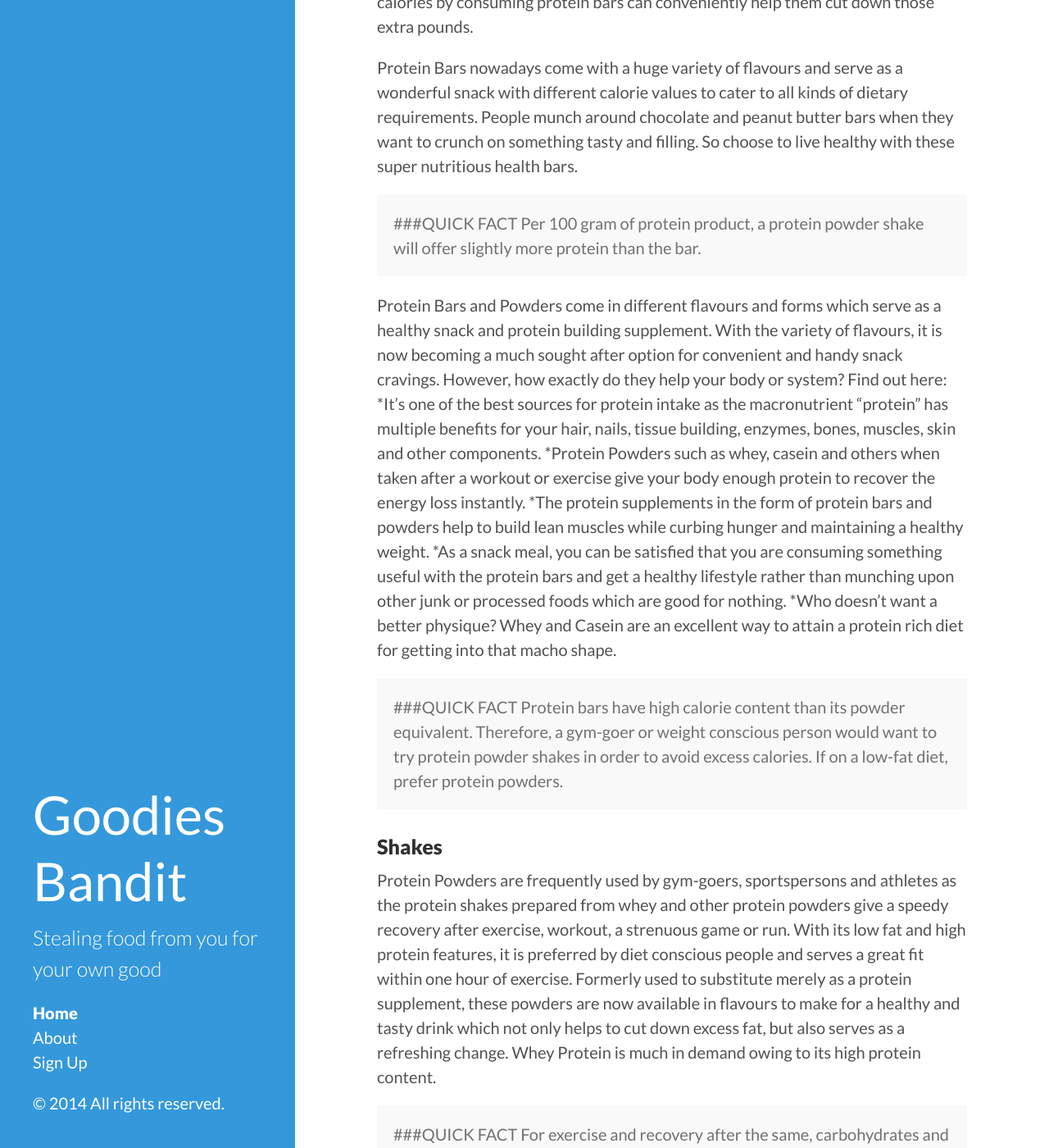
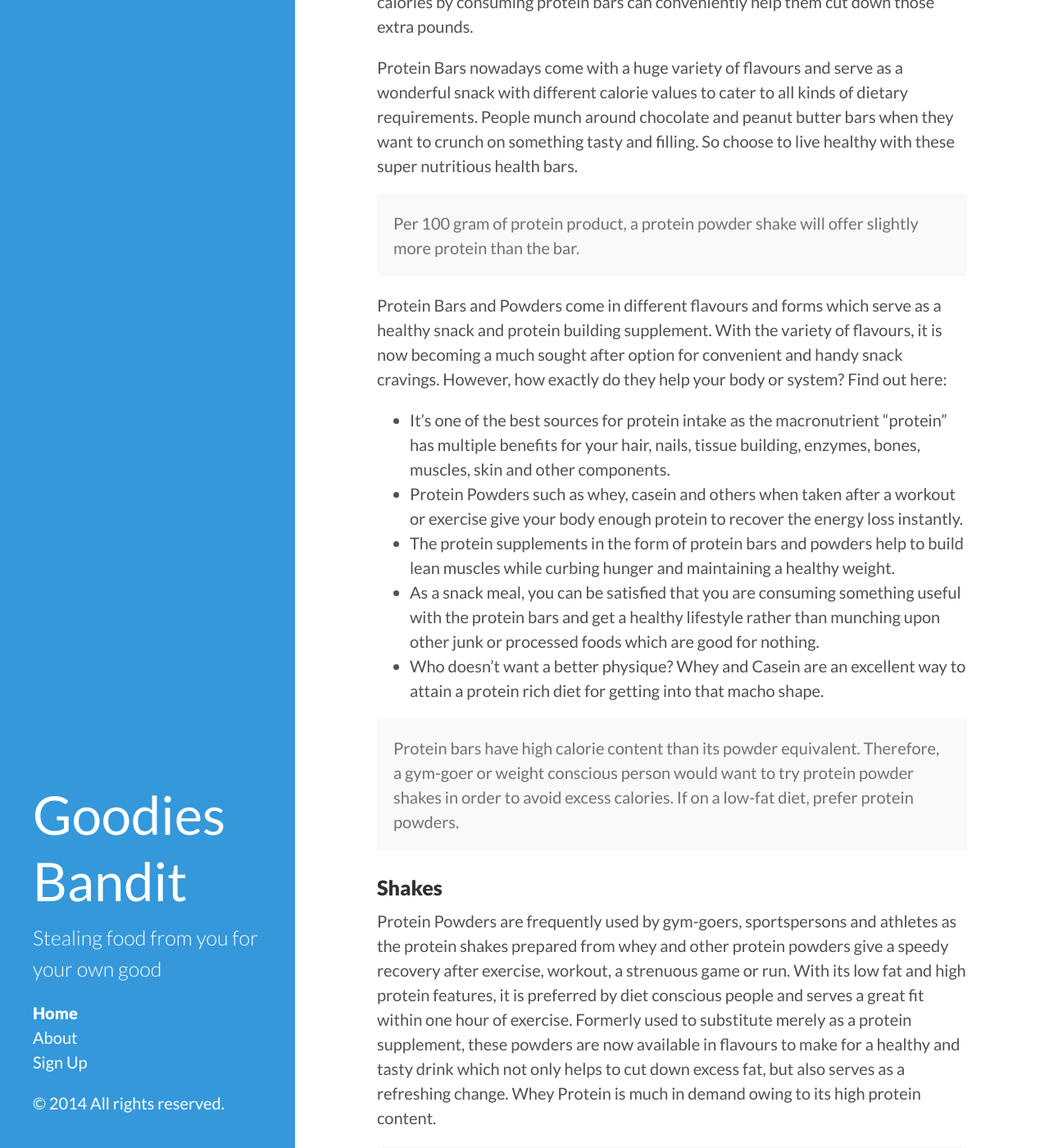
Before and after one commit to mgrowan/GoodiesBanditBlog, a Jekyll site: the page built from index.html, in a window 1280 px wide and 1400 px high, scrolled down 483 px. Shown: the whole window at 82% size. Built offline with Jekyll 4.4.1, drawn with Linux system fonts in a browser that asks for light colours; Markdown is read by kramdown in place of the engine named in the settings; the list of posts is cut into pages by our own code; some of the changed text lies outside the part shown.

Commit message:
Updated Protein post

```diff
--- a/_posts/2014-09-01-Protein-Shakes-Protein-Bars-or-No-Protein.md
+++ b/_posts/2014-09-01-Protein-Shakes-Protein-Bars-or-No-Protein.md
@@ -12,32 +12,30 @@ People who are on a diet or weight conscious generally include these protein bar
 Protein Bars nowadays come with a huge variety of flavours and serve as a wonderful snack with different calorie values to cater to all kinds of dietary requirements. People munch around chocolate and peanut butter bars when they want to crunch on something tasty and filling. So choose to live healthy with these super nutritious health bars.
 
 <p class="message">
-    ###QUICK FACT
     Per 100 gram of protein product, a protein powder shake will offer slightly more protein than the bar.
 </p>
 
 Protein Bars and Powders come in different flavours and forms which serve as a healthy snack and protein building supplement. With the variety of flavours, it is now becoming a much sought after option for convenient and handy snack cravings. However, how exactly do they help your body or system? Find out here:
-*It’s one of the best sources for protein intake as the macronutrient “protein” has multiple benefits for your hair, nails, tissue building, enzymes, bones, muscles, skin and other components.
-*Protein Powders such as whey, casein and others when taken after a workout or exercise give your body enough protein to recover the energy loss instantly.
-*The protein supplements in the form of protein bars and powders help to build lean muscles while curbing hunger and maintaining a healthy weight.
-*As a snack meal, you can be satisfied that you are consuming something useful with the protein bars and get a healthy lifestyle rather than munching upon other junk or processed foods which are good for nothing.
-*Who doesn’t want a better physique? Whey and Casein are an excellent way to attain a protein rich diet for getting into that macho shape.
+<ul>
+    <li>It’s one of the best sources for protein intake as the macronutrient “protein” has multiple benefits for your hair, nails, tissue building, enzymes, bones, muscles, skin and other components.</li>
+    <li>Protein Powders such as whey, casein and others when taken after a workout or exercise give your body enough protein to recover the energy loss instantly.</li>
+    <li>The protein supplements in the form of protein bars and powders help to build lean muscles while curbing hunger and maintaining a healthy weight.</li>
+    <li>As a snack meal, you can be satisfied that you are consuming something useful with the protein bars and get a healthy lifestyle rather than munching upon other junk or processed foods which are good for nothing.</li>
+    <li>Who doesn’t want a better physique? Whey and Casein are an excellent way to attain a protein rich diet for getting into that macho shape.</li>
+</ul>
 <p class="message">
-    ###QUICK FACT
     Protein bars have high calorie content than its powder equivalent. Therefore, a gym-goer or weight conscious person would want to try protein powder shakes in order to avoid excess calories. If on a low-fat diet, prefer protein powders.
 </p>
 ###Shakes
 Protein Powders are frequently used by gym-goers, sportspersons and athletes as the protein shakes prepared from whey and other protein powders give a speedy recovery after exercise, workout, a strenuous game or run. With its low fat and high protein features, it is preferred by diet conscious people and serves a great fit within one hour of exercise.
 Formerly used to substitute merely as a protein supplement, these powders are now available in flavours to make for a healthy and tasty drink which not only helps to cut down excess fat, but also serves as a refreshing change. Whey Protein is much in demand owing to its high protein content.
 <p class="message">
-    ###QUICK FACT
     For exercise and recovery after the same, carbohydrates and protein are equally important, so protein powder alone does not suffice for the recovery needs for people after workout and must be balanced with a protein bar for carbohydrates to fuel the body.
 </p>
 ###Bars
 Protein bars have a wide market with popular brands producing new variations and flavours in protein bars. With the convenience that protein bars offer and the high energy demands of sportsmen and athletes being complemented with these bars, they have become a great option which comes handy. Also, it serves as a filling snack for busy professionals.
 It is not merely a food option for muscle building. Protein Bars are used by people who want to gain weight, lose weight, curb hunger, and fill up for protein in their bodies along with various other factors.
 <p class="message">
-    ###QUICK FACTS
     Both the Protein Bars and Protein shakes (made from whey or other protein powder) have much nutritional value with its high protein content. Both are effective and can substitute one another in filling for the protein needs for your body.
 </p>
 Choose what works for you best and make the most of these high protein supplements.
```
